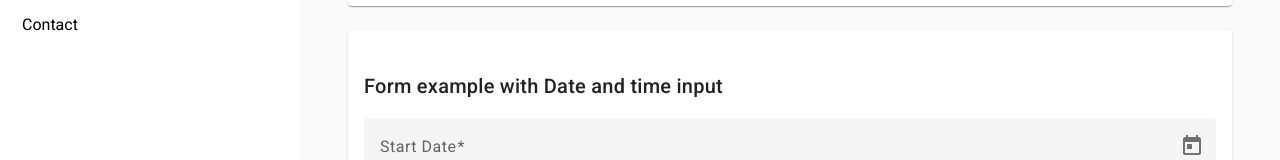
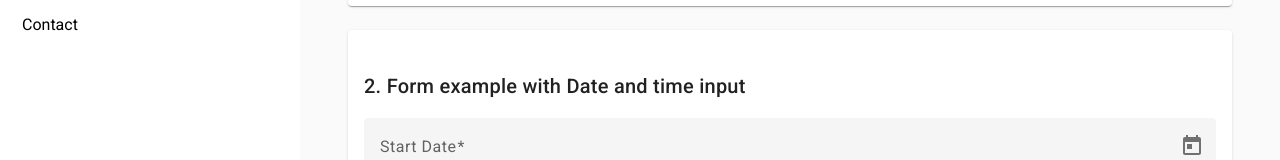
Before and after one commit to bittu1040/Learn-with-Bittu, an Angular app: page /snippets-image in a window 1280 px wide. Shown: the part 313-473 px from the top of the page. Built offline with nearby package versions, Linux system fonts and the light colour scheme; no server answers.

Commit message:
serial number update

```diff
--- a/src/app/components/snippets-image/snippets-image.component.html
+++ b/src/app/components/snippets-image/snippets-image.component.html
@@ -34,7 +34,7 @@
 
   <mat-card class="m-4 p-3">
     <div class="row mt-4">
-      <h2>Form example with Date and time input</h2>
+      <h2> 2.  Form example with Date and time input</h2>
       <form [formGroup]="dateAndTimeInputForm" (ngSubmit)="dateFormSubmit()">
         <mat-form-field class="dateFormInput" appearance="fill">
           <mat-label>Start Date</mat-label>
@@ -75,7 +75,7 @@
 
   <mat-card class="m-4 p-3">
     <mat-card-header>
-      <h2>2. Product search example </h2>
+      <h2>3. Product search example </h2>
     </mat-card-header>
     <div class="row" style="height: calc(100vh - 383px); overflow: auto;">
       <div><input type="text" class="form-control mb-3" placeholder="Search Products" (input)="onInputChange($event)">
```
